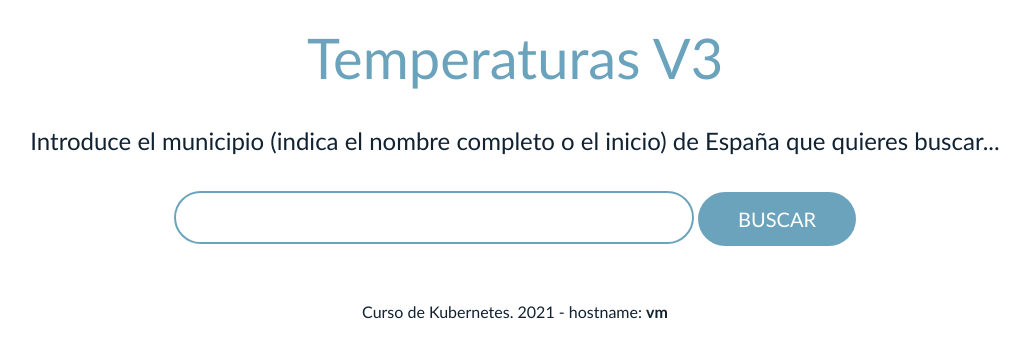
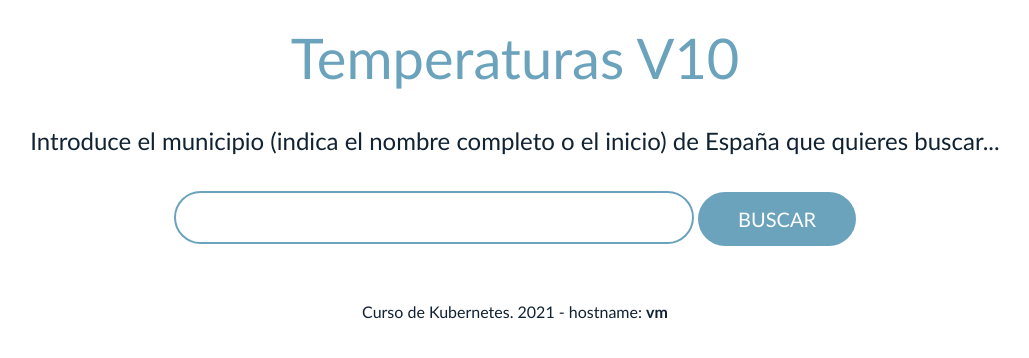
Before and after one commit to Paolagarcia02/actionExamenEKS, a Flask app: page / in a window 1280 px wide. Shown: the top 358 px of the page, without its empty margins (125-1154 px from the left). Run offline with Flask 3, Linux system fonts and the light colour scheme; data that the repository does not hold is empty.

Commit message:
Update header title from V3 to V10

```diff
--- a/app/templates/inicio.html
+++ b/app/templates/inicio.html
@@ -9,7 +9,7 @@
   </head>
   <body>
     <div id="header">
-      <h1>Temperaturas V3</h1>
+      <h1>Temperaturas V10</h1>
     </div>
     {% if noserver %}
     <div id="guestbook-entries">
```
